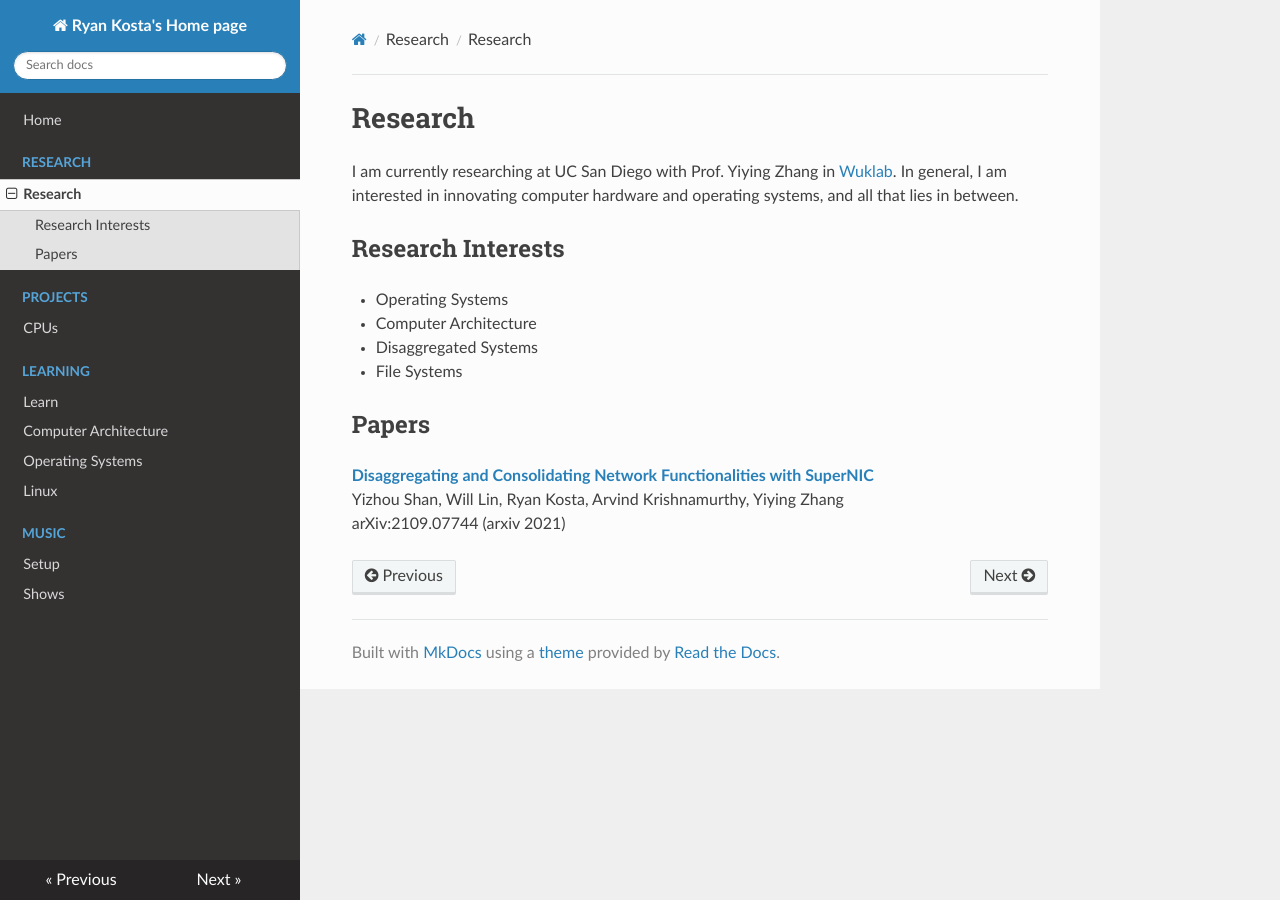
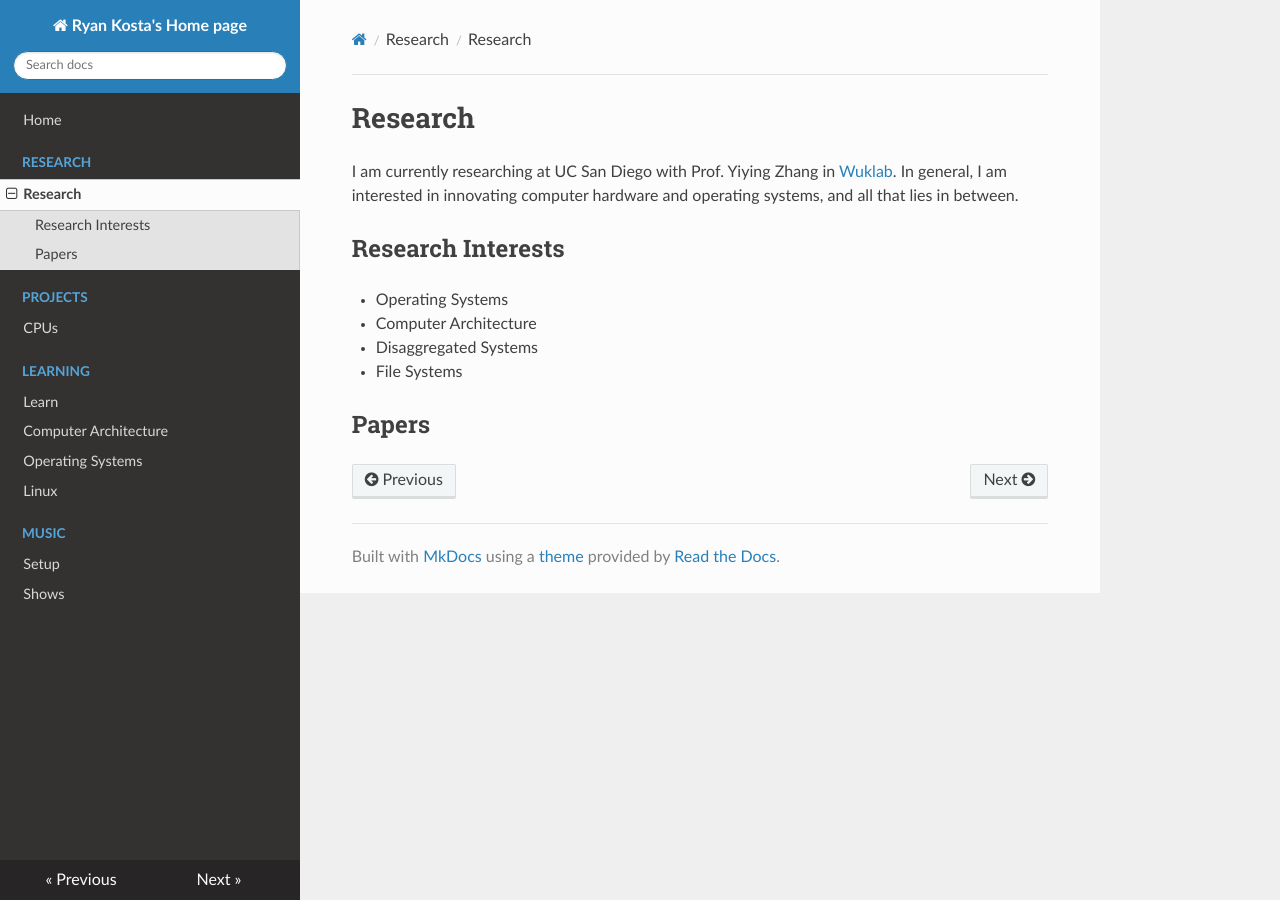
Before and after one commit to ryankosta/ryankosta.github.io, an MkDocs documentation site: the page built from docs/research/research.md, in a window 1280 px wide. Built offline with MkDocs 1.6.1, drawn with Linux system fonts in a browser that asks for light colours; nearby versions of some CDN libraries.

Commit message:
Temp edits

```diff
--- a/docs/research/research.md
+++ b/docs/research/research.md
@@ -7,6 +7,3 @@ In general, I am interested in innovating computer hardware and operating system
 - Disaggregated Systems
 - File Systems
 ## Papers
-**[Disaggregating and Consolidating Network Functionalities with SuperNIC](https://arxiv.org/pdf/2109.07744.pdf)**
-Yizhou Shan, Will Lin, Ryan Kosta, Arvind Krishnamurthy, Yiying Zhang
-arXiv:2109.07744 (arxiv 2021)
```
